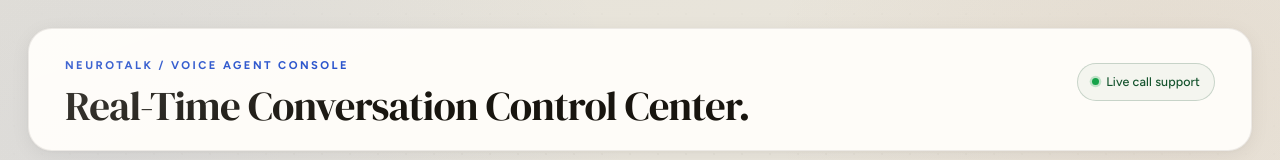
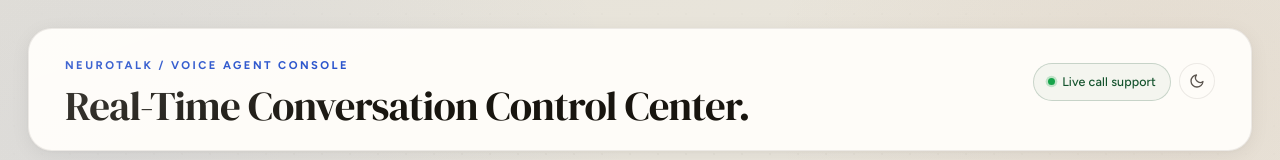
Before and after one commit to nitishkmr005/neuroTalk, a Next.js app in the folder frontend/: page / in a window 1280 px wide. Shown: the top 160 px of the page. Built offline with nearby package versions, Linux system fonts and the light colour scheme; no server answers.

Commit message:
feat(frontend): add dark/light theme toggle with localStorage persistence

```diff
--- a/frontend/app/globals.css
+++ b/frontend/app/globals.css
@@ -21,6 +21,90 @@
   --shadow-sm: 0 1px 3px rgba(0,0,0,0.05), 0 1px 2px rgba(0,0,0,0.03);
   --shadow: 0 4px 20px rgba(0,0,0,0.06), 0 1px 4px rgba(0,0,0,0.04);
   --shadow-lg: 0 16px 56px rgba(0,0,0,0.09), 0 4px 16px rgba(0,0,0,0.05);
+}
+
+[data-theme="dark"] {
+  color-scheme: dark;
+  --bg: #0F0E0C;
+  --surface: #1A1814;
+  --surface-alt: #221F1A;
+  --border: rgba(255, 245, 220, 0.08);
+  --border-subtle: rgba(255, 245, 220, 0.05);
+  --text: #F0EBE0;
+  --text-2: #A89F92;
+  --text-3: #6B6358;
+  --blue: #6B92F0;
+  --blue-mid: #7BA0F5;
+  --blue-soft: rgba(107, 146, 240, 0.10);
+  --blue-border: rgba(107, 146, 240, 0.18);
+  --amber: #D4924A;
+  --amber-soft: rgba(212, 146, 74, 0.10);
+  --green: #4ABA74;
+  --green-soft: rgba(74, 186, 116, 0.10);
+  --red: #E05454;
+  --red-soft: rgba(224, 84, 84, 0.10);
+  --shadow-sm: 0 1px 3px rgba(0,0,0,0.30), 0 1px 2px rgba(0,0,0,0.20);
+  --shadow: 0 4px 20px rgba(0,0,0,0.40), 0 1px 4px rgba(0,0,0,0.25);
+  --shadow-lg: 0 16px 56px rgba(0,0,0,0.55), 0 4px 16px rgba(0,0,0,0.35);
+}
+
+[data-theme="dark"] body {
+  background:
+    radial-gradient(ellipse 60% 40% at 8% 10%, rgba(107, 146, 240, 0.06) 0%, transparent 70%),
+    radial-gradient(ellipse 50% 35% at 92% 6%, rgba(212, 146, 74, 0.05) 0%, transparent 65%),
+    radial-gradient(ellipse 45% 30% at 75% 88%, rgba(74, 186, 116, 0.04) 0%, transparent 60%),
+    linear-gradient(160deg, #0D0C0A 0%, #111009 50%, #0F0E0C 100%);
+}
+
+[data-theme="dark"] body::before {
+  background-image:
+    radial-gradient(circle, rgba(255, 245, 220, 0.015) 1px, transparent 1px);
+}
+
+[data-theme="dark"] .surface::after {
+  background: linear-gradient(160deg, rgba(255,255,255,0.04) 0%, transparent 38%);
+}
+
+[data-theme="dark"] .chat-bubble--assistant {
+  background: #1E1B16;
+  border-color: rgba(212, 146, 74, 0.14);
+  border-left-color: rgba(212, 146, 74, 0.45);
+}
+
+[data-theme="dark"] .chat-avatar--assistant {
+  background: #261F14;
+  color: #D4924A;
+  border-color: rgba(212, 146, 74, 0.28);
+}
+
+[data-theme="dark"] .status-pill {
+  background: rgba(255,255,255,0.05);
+}
+
+[data-theme="dark"] .transcript-meta {
+  background: rgba(255,255,255,0.04);
+}
+
+.theme-toggle {
+  display: inline-flex;
+  align-items: center;
+  justify-content: center;
+  width: 36px;
+  height: 36px;
+  border-radius: 50%;
+  border: 1px solid var(--border);
+  background: rgba(255,255,255,0.06);
+  color: var(--text-2);
+  padding: 0;
+  transition: border-color 160ms ease, background 160ms ease, color 160ms ease, transform 160ms ease;
+  flex-shrink: 0;
+}
+
+.theme-toggle:hover {
+  border-color: var(--blue-border);
+  background: var(--blue-soft);
+  color: var(--blue);
+  transform: rotate(15deg);
 }
 
 *, *::before, *::after {
--- a/frontend/components/voice-agent-console.tsx
+++ b/frontend/components/voice-agent-console.tsx
@@ -131,6 +131,7 @@ function formatSeconds(valueMs: number | null | undefined, options?: { cachedWhe
 }
 
 export function VoiceAgentConsole() {
+  const [isDark, setIsDark] = useState(false);
   const [mode, setMode] = useState<Mode>("listening");
   const [isRecording, setIsRecording] = useState(false);
   const [isConnecting, setIsConnecting] = useState(false);
@@ -167,6 +168,22 @@ export function VoiceAgentConsole() {
   const errorRef = useRef<string | null>(null);
   const amplitudeRef = useRef(0.08);
   const waveLevelsRef = useRef(initialWaveLevels);
+
+  useEffect(() => {
+    const saved = typeof window !== "undefined" ? localStorage.getItem("nt-theme") : null;
+    if (saved === "dark") {
+      setIsDark(true);
+      document.documentElement.setAttribute("data-theme", "dark");
+    }
+  }, []);
+
+  const toggleTheme = () => {
+    const next = !isDark;
+    setIsDark(next);
+    const value = next ? "dark" : "light";
+    localStorage.setItem("nt-theme", value);
+    document.documentElement.setAttribute("data-theme", value);
+  };
 
   useEffect(() => {
     errorRef.current = error;
@@ -587,6 +604,30 @@ export function VoiceAgentConsole() {
           </div>
           <div className="topbar-meta">
             <span className="status-pill is-live">Live call support</span>
+            <button
+              type="button"
+              className="theme-toggle"
+              onClick={toggleTheme}
+              aria-label={isDark ? "Switch to light mode" : "Switch to dark mode"}
+            >
+              {isDark ? (
+                <svg width="16" height="16" viewBox="0 0 24 24" fill="none" stroke="currentColor" strokeWidth="2" strokeLinecap="round" strokeLinejoin="round">
+                  <circle cx="12" cy="12" r="5"/>
+                  <line x1="12" y1="1" x2="12" y2="3"/>
+                  <line x1="12" y1="21" x2="12" y2="23"/>
+                  <line x1="4.22" y1="4.22" x2="5.64" y2="5.64"/>
+                  <line x1="18.36" y1="18.36" x2="19.78" y2="19.78"/>
+                  <line x1="1" y1="12" x2="3" y2="12"/>
+                  <line x1="21" y1="12" x2="23" y2="12"/>
+                  <line x1="4.22" y1="19.78" x2="5.64" y2="18.36"/>
+                  <line x1="18.36" y1="5.64" x2="19.78" y2="4.22"/>
+                </svg>
+              ) : (
+                <svg width="16" height="16" viewBox="0 0 24 24" fill="none" stroke="currentColor" strokeWidth="2" strokeLinecap="round" strokeLinejoin="round">
+                  <path d="M21 12.79A9 9 0 1 1 11.21 3 7 7 0 0 0 21 12.79z"/>
+                </svg>
+              )}
+            </button>
           </div>
         </header>
 
```
